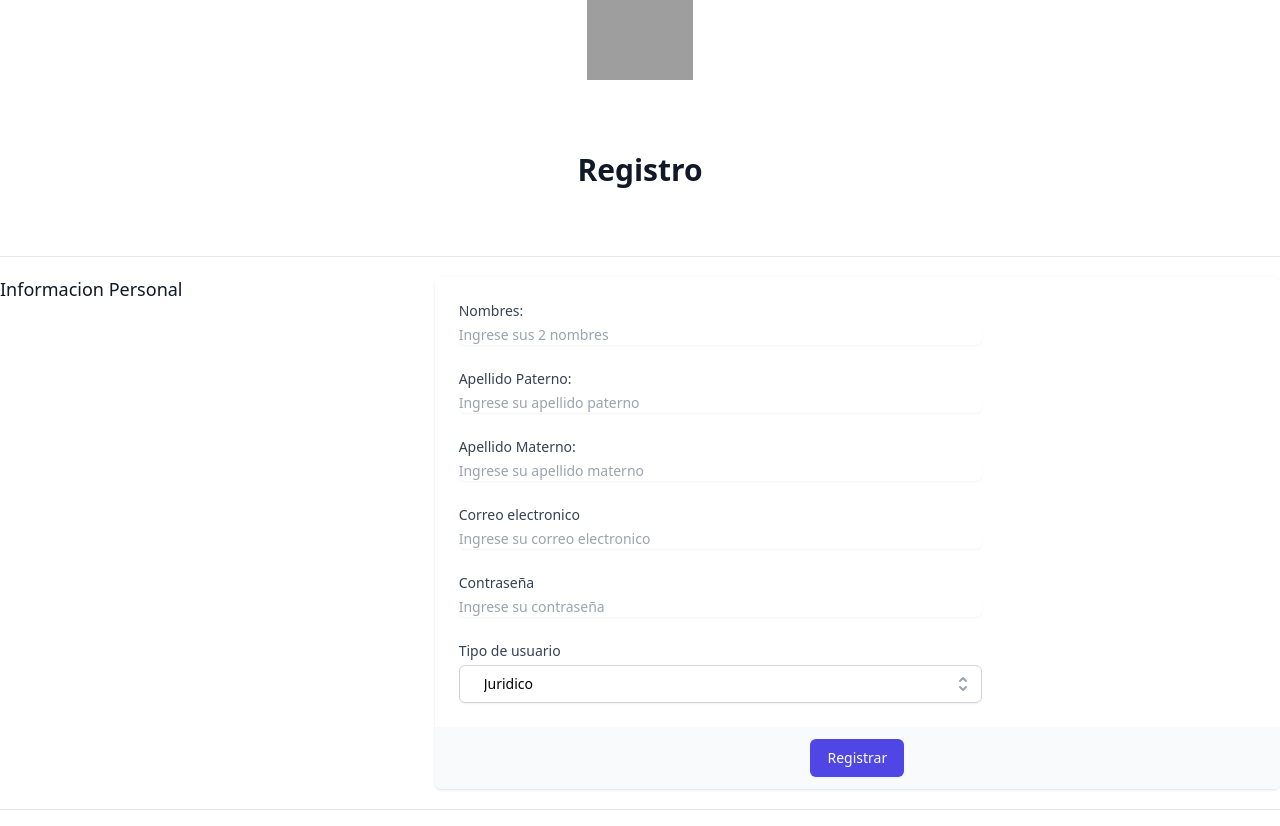
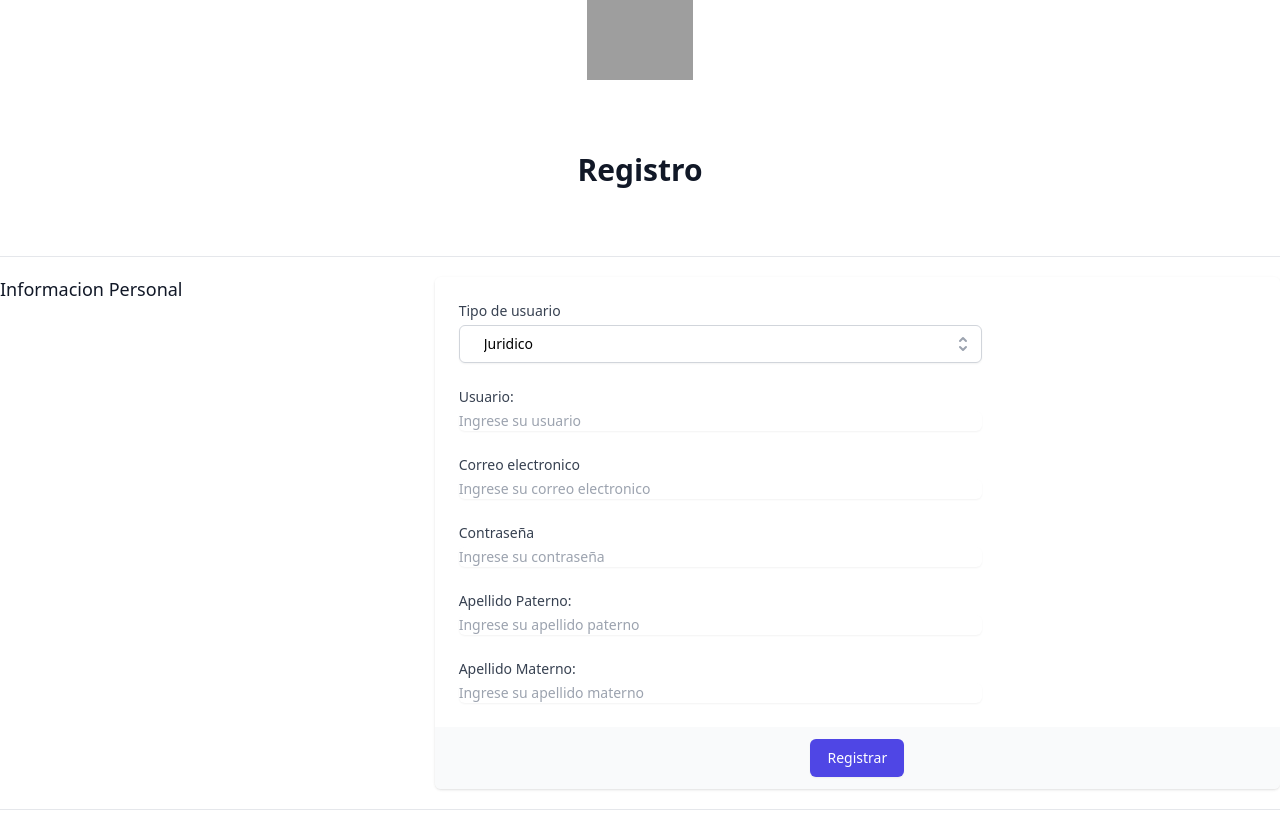
Before and after one commit to Michael-C914/croii, a Next.js app in the folder croi-frontend/: page /register in a window 1280 px wide. Shown: the top 826 px of the page. Built offline with nearby package versions, Linux system fonts and the light colour scheme; grey boxes are pictures that could not be loaded.

Commit message:
Update: Last Changes

```diff
--- a/croi-frontend/src/pages/login.js
+++ b/croi-frontend/src/pages/login.js
@@ -31,11 +31,11 @@ export default function Example() {
 
     console.log(result);
 
-    // if (result && !result.error) {
-    //   router.push('/index')
-    // } else {
-    //   console.log(result);
-    // }
+    if (result && !result.error) {
+      router.push('/')
+    } else {
+      console.log(result);
+    }
   }
 
   useEffect(() => {
--- a/croi-frontend/src/pages/register.js
+++ b/croi-frontend/src/pages/register.js
@@ -20,6 +20,45 @@ function classNames(...classes) {
 
 export default function Example() {
   const [selected, setSelected] = useState(people[0])
+  const [formValuesUser, setFormValuesUser] = useState({
+    "email": "",
+    "username": "",
+    "password": "",
+    "user_type": "",
+  });
+
+  const [formValuesJuridic, setFormValuesJuridic] = useState({
+    "RUC": "",
+    "name": "",
+    "manager": "",
+  });
+
+  const [formValuesNatural, setFormValuesNatural] = useState({
+    "DNI": "",
+    "first_name": "",
+    "last_name": "",
+  });
+
+  const handleOnChangeUser = ({ target }) => {
+    setFormValuesUser({
+      ...formValuesUser,
+      [target.name]: target.value
+    })
+  }
+
+  const handleOnChangeUserJuridic = ({ target }) => {
+    setFormValuesJuridic({
+      ...formValuesJuridic,
+      [target.name]: target.value
+    })
+  }
+
+  const handleOnChangeUserNatural = ({ target }) => {
+    setFormValuesNatural({
+      ...formValuesNatural,
+      [target.name]: target.value
+    })
+  }
 
   return (
     <>
@@ -45,7 +84,6 @@ export default function Example() {
           <div className="md:col-span-1">
             <div className="px-4 sm:px-0">
               <h3 className="text-lg font-medium leading-6 text-gray-900">Informacion Personal</h3>
-
             </div>
           </div>
           <div className="mt-5 md:mt-0 md:col-span-2">
@@ -54,72 +92,6 @@ export default function Example() {
                 <div className="px-4 py-5 bg-white sm:p-6">
                   <div className="grid grid-cols-6 gap-6">
                     <div className="col-span-6 sm:col-span-4">
-                        <label htmlFor="nombres" className="block text-sm font-medium text-gray-700">
-                          Nombres:
-                        </label>
-                        <input
-                          type="text"
-                          name="nombres"
-                          id="nombrese"
-                          autoComplete="given-name"
-                          placeholder='Ingrese sus 2 nombres'
-                          className="mt-1 focus:ring-indigo-500 focus:border-indigo-500 block w-full shadow-sm sm:text-sm border-gray-300 rounded-md"
-                        />
-                      </div>
-
-                      <div className="col-span-6 sm:col-span-4">
-                        <label htmlFor="apellido-paterno" className="block text-sm font-medium text-gray-700">
-                          Apellido Paterno:
-                        </label>
-                        <input
-                          type="text"
-                          name="apellido-paterno"
-                          id="apellido-paterno"
-                          autoComplete="family-name"
-                          placeholder='Ingrese su apellido paterno'
-                          className="mt-1 focus:ring-indigo-500 focus:border-indigo-500 block w-full shadow-sm sm:text-sm border-gray-300 rounded-md"
-                        />
-                      </div>
-
-                      <div className="col-span-6 sm:col-span-4">
-                        <label htmlFor="apellido-materno" className="block text-sm font-medium text-gray-700">
-                          Apellido Materno:
-                        </label>
-                        <input
-                          type="text"
-                          name="apellido-materno"
-                          id="apellidos-materno"
-                          autoComplete="family-name"
-                          placeholder='Ingrese su apellido materno'
-                          className="mt-1 focus:ring-indigo-500 focus:border-indigo-500 block w-full shadow-sm sm:text-sm border-gray-300 rounded-md"
-                        />
-                      </div>
-
-                      <div className="col-span-6 sm:col-span-4">
-                        <label htmlFor="correo-electronico" className="block text-sm font-medium text-gray-700">
-                          Correo electronico
-                        </label>
-                        <input
-                          type="text"
-                          name="correo-electronico"
-                          id="correo-electronico"
-                          autoComplete="email"
-                          placeholder='Ingrese su correo electronico'
-                          className="mt-1 focus:ring-indigo-500 focus:border-indigo-500 block w-full shadow-sm sm:text-sm border-gray-300 rounded-md"
-                        />
-                        <br></br>
-                        <label htmlFor="password" className="block text-sm font-medium text-gray-700">
-                          Contraseña
-                        </label>
-                        <input
-                          type="password"
-                          name="password"
-                          id="password"
-                          autoComplete="password"
-                          placeholder='Ingrese su contraseña'
-                          className="mt-1 focus:ring-indigo-500 focus:border-indigo-500 block w-full shadow-sm sm:text-sm border-gray-300 rounded-md"
-                        />
-                        <br></br>
                       <Listbox value={selected} onChange={setSelected}>
                         {({ open }) => (
                           <>
@@ -186,7 +158,116 @@ export default function Example() {
                         )}
                       </Listbox>
                     </div>
-
+                    <div className="col-span-6 sm:col-span-4">
+                      <label htmlFor="nombres" className="block text-sm font-medium text-gray-700">
+                        Usuario:
+                      </label>
+                      <input
+                        type="text"
+                        name="username"
+                        value={formValuesUser.username}
+                        onChange={handleOnChangeUser}
+                        placeholder='Ingrese su usuario'
+                        className="mt-1 focus:ring-indigo-500 focus:border-indigo-500 block w-full shadow-sm sm:text-sm border-gray-300 rounded-md"
+                      />
+                    </div>
+                    <div className="col-span-6 sm:col-span-4">
+                      <label htmlFor="correo-electronico" className="block text-sm font-medium text-gray-700">
+                        Correo electronico
+                      </label>
+                      <input
+                        type="text"
+                        name="email"
+                        value={formValuesUser.email}
+                        onChange={handleOnChangeUser}
+                        placeholder='Ingrese su correo electronico'
+                        className="mt-1 focus:ring-indigo-500 focus:border-indigo-500 block w-full shadow-sm sm:text-sm border-gray-300 rounded-md"
+                      />
+                    </div>
+                    <div className="col-span-6 sm:col-span-4">
+                      <label htmlFor="password" className="block text-sm font-medium text-gray-700">
+                        Contraseña
+                      </label>
+                      <input
+                        type="password"
+                        name="password"
+                        value={formValuesUser.password}
+                        onChange={handleOnChangeUser}
+                        placeholder='Ingrese su contraseña'
+                        className="mt-1 focus:ring-indigo-500 focus:border-indigo-500 block w-full shadow-sm sm:text-sm border-gray-300 rounded-md"
+                      />
+                    </div>
+                    {
+                      selected.id === 1 &&
+                      (
+                        <>
+                          <div className="col-span-6 sm:col-span-4">
+                            <label htmlFor="apellido-paterno" className="block text-sm font-medium text-gray-700">
+                              Apellido Paterno:
+                            </label>
+                            <input
+                              type="text"
+                              name="apellido-paterno"
+                              placeholder='Ingrese su apellido paterno'
+                              className="mt-1 focus:ring-indigo-500 focus:border-indigo-500 block w-full shadow-sm sm:text-sm border-gray-300 rounded-md"
+                            />
+                          </div>
+                          <div className="col-span-6 sm:col-span-4">
+                            <label htmlFor="apellido-materno" className="block text-sm font-medium text-gray-700">
+                              Apellido Materno:
+                            </label>
+                            <input
+                              type="text"
+                              name="apellido-materno"
+                              placeholder='Ingrese su apellido materno'
+                              className="mt-1 focus:ring-indigo-500 focus:border-indigo-500 block w-full shadow-sm sm:text-sm border-gray-300 rounded-md"
+                            />
+                          </div>
+                        </>
+                      )
+                    }
+                    {
+                      selected.id === 2 &&
+                      (
+                        <>
+                          <div className="col-span-6 sm:col-span-4">
+                            <label htmlFor="apellido-paterno" className="block text-sm font-medium text-gray-700">
+                              Apellidos:
+                            </label>
+                            <input
+                              type="text"
+                              name="last_name"
+                              placeholder='Ingrese sus apellidos'
+                              className="mt-1 focus:ring-indigo-500 focus:border-indigo-500 block w-full shadow-sm sm:text-sm border-gray-300 rounded-md"
+                            />
+                          </div>
+                          <div className="col-span-6 sm:col-span-4">
+                            <label htmlFor="first_name" className="block text-sm font-medium text-gray-700">
+                              Nombres:
+                            </label>
+                            <input
+                              type="text"
+                              name="first_name"
+                              id="first_name"
+                              placeholder='Ingrese sus nombres'
+                              className="mt-1 focus:ring-indigo-500 focus:border-indigo-500 block w-full shadow-sm sm:text-sm border-gray-300 rounded-md"
+                            />
+                          </div>
+                          <div className="col-span-6 sm:col-span-4">
+                            <label htmlFor="DNI" className="block text-sm font-medium text-gray-700">
+                              DNI:
+                            </label>
+                            <input
+                              type="text"
+                              name="DNI"
+                              id="DNI"
+                              placeholder='Ingrese su DNI'
+                              className="mt-1 focus:ring-indigo-500 focus:border-indigo-500 block w-full shadow-sm sm:text-sm border-gray-300 rounded-md"
+                            />
+                          </div>
+                        </>
+                      )
+                    }
                   </div>
                 </div>
                 <div className="px-4 py-3 bg-gray-50 text-center sm:px-6">
```
Lines whose indentation alone changed are shown as unchanged.
